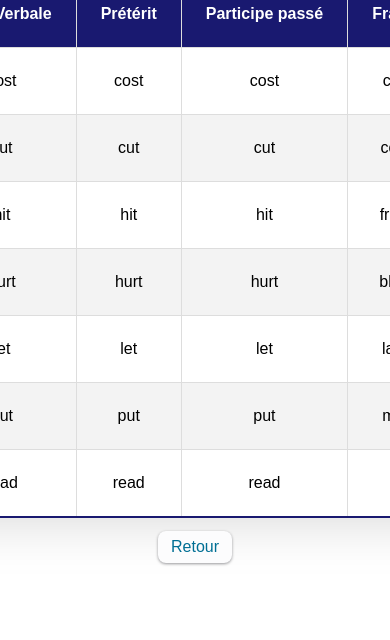
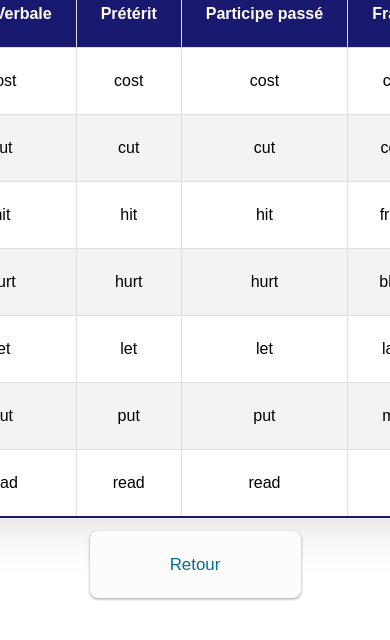
Before and after one commit to PotatoesSQL/VerbMaster, a plain HTML site: page verbes.html in a window 390 px wide. Both pictures are taken after a click on the button "Afficher Bloc 1". Shown: the part 58-698 px from the top of the page. Drawn offline with Linux system fonts and the light colour scheme.

Commit message:
margin fix, return button responsive

```diff
--- a/src/css/verbs.css
+++ b/src/css/verbs.css
@@ -63,7 +63,7 @@ tbody tr:nth-child(even) {
     padding: 0 1vhm;
     padding-top: 1vh;
     padding-bottom: 1vh;
-    margin-bottom: 2vh;
+    margin-bottom: 4vh;
     width: 25vh;
     height: 8vh;
 }
@@ -91,8 +91,9 @@ tbody tr:nth-child(even) {
     border-radius: 0.5rem;
     color: #006F94;
     cursor: pointer;
-    height: 2rem;
-    font-size: 1rem;
+    width: 25vh;
+    height: 8vh;
+    font-size: 3vh;
     margin-top: 0.8rem;
     border: none;
     padding: 0 0.8rem;
@@ -126,6 +127,6 @@ table {
     }
 
     .button-return {
-        font-size: 1rem;
+        font-size: 2vh;
     }
 }
```
